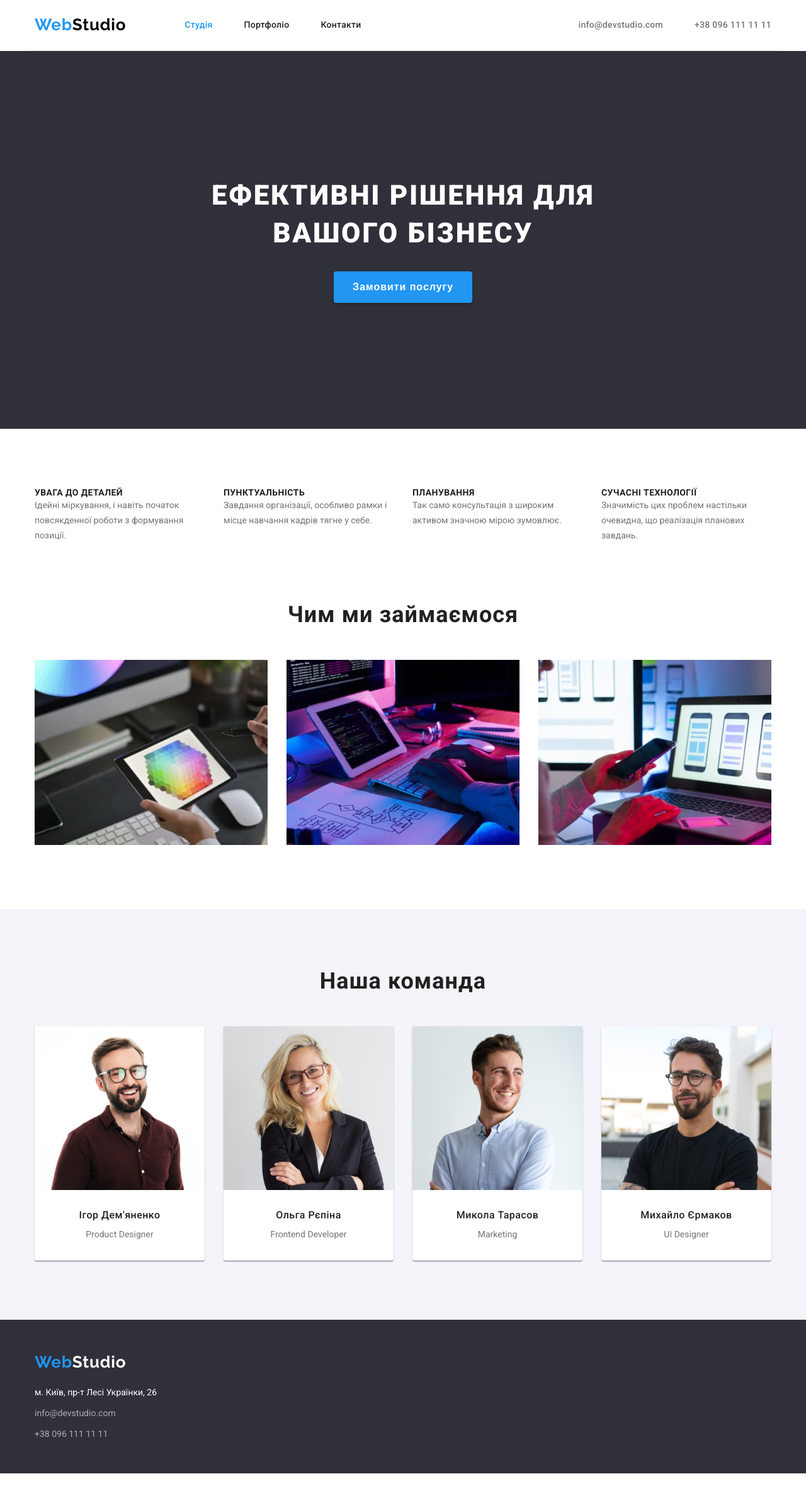
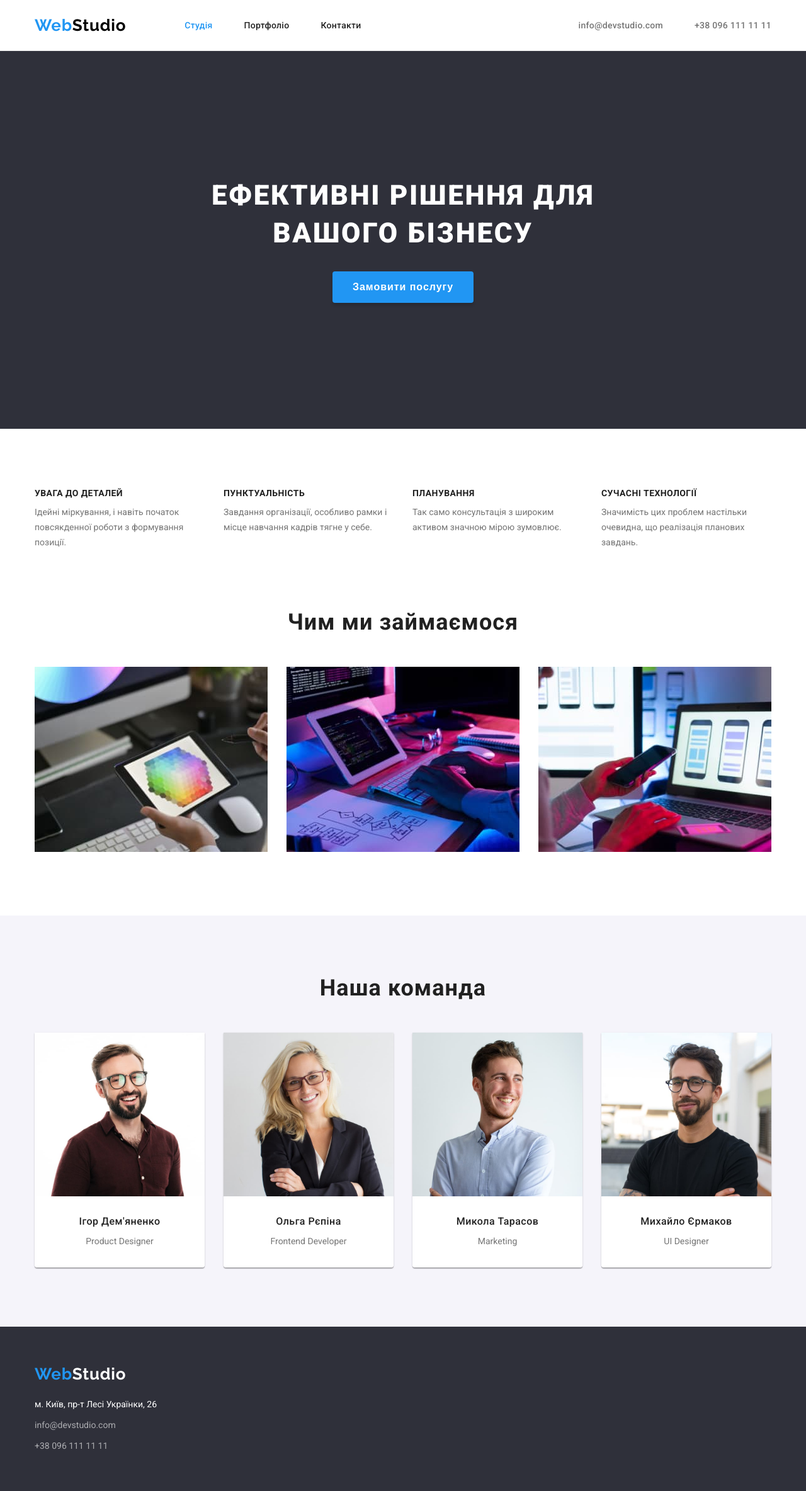
Before and after one commit to SMAILe3001/goit-markup-hw-03, a plain HTML site: page index.html in a window 1280 px wide. Shown: the whole page at 63% size. Before the commit the page ends 2340 px from the top, so only its background shows below. Drawn offline with Linux system fonts and the light colour scheme.

Commit message:
Правки
Виправив ширину сторінки. Перегрупував section і div. Прибрав margin у текста де не потрібно і замінив на pading блоку.

```diff
--- a/css/styles.css
+++ b/css/styles.css
@@ -1,19 +1,25 @@
 /* --КОЛЬОРИ САЙТУ-- */
 :root {
+    --logo-color: #000000;
     --primary-text-color: #212121;
+    --hero-fon: #2F303A;
     --title-text-color: #757575;
+    --contact-color: rgba(255, 255, 255, 0.6);
+    --portfolio-button: #F5F4FA;
+    --heder-border: #ECECEC;
+    --portfolio-border: #EEEEEE;
+    --hero-color: #FFFFFF;
     --accent-color: #2196F3;
-    --hero-color: #FFFFFF;
-    --portfolio-button: #F5F4FA;
-    --hero-fon: #2F303A;
-    --logo-color: #000000;
-    --contact-color: rgba(255, 255, 255, 0.6);
     --buttun-color-active: #188CE8;
-    --portfolio-border: #EEEEEE;
-    --heder-border: #ECECEC;
 }
 
 /* --ЗАГАЛЬНІ ЗМІННІ-- */
+
+*,
+*::before,
+*::after {
+    box-sizing: border-box;
+}
 
 /* переважаючі характеристики сторінки */
 body {
@@ -23,7 +29,7 @@ body {
     font-family: 'Roboto', sans-serif;
     font-weight: 400;
     font-size: 14px;
-    line-height: 1.7;
+    line-height: 1.7143;
 }
 
 /* Видалення крапок списку */
@@ -46,6 +52,16 @@ body {
     width: 1px;
     height: 1px;
     margin: -1px;
+
+    /* варіант від ментора */
+    /* position: absolute;
+    width: 1px;
+    height: 1px;
+    margin: -1px;
+    padding: 0;
+    overflow: hidden;
+    border: 0;
+    clip: rect(0 0 0 0); */
 }
 
 
@@ -53,7 +69,7 @@ body {
 .container {
     margin-left: auto;
     margin-right: auto;
-    width: 1170px;
+    width: 1200px;
     padding-left: 15px;
     padding-right: 15px;
 
@@ -83,9 +99,8 @@ h1, h2, h3, h4, p {
     margin-right: 93px;
 
     font-family: 'Raleway';
-    font-weight: 700;
     font-size: 26px;
-    line-height: 1.2;
+    line-height: 1.1923;
     letter-spacing: 0.03em;
 }
 
@@ -95,10 +110,13 @@ h1, h2, h3, h4, p {
 
 /* Навігація сайту */
 
+.page-header {
+    border-bottom: 1px solid var(--heder-border);
+}
+
 .header-nav {
     display: flex;
     align-items: center;
-    border-bottom: 1px solid var(--heder-border);
 }
 
 .site-nav {
@@ -115,10 +133,9 @@ margin-right: 50px;
     padding-bottom: 32px;
     color: var(--primary-text-color);
 
-
     font-weight: 500;
     font-size: 14px;
-    line-height: 1.14;
+    line-height: 1.1429;
     letter-spacing: 0.02em;
 }
 
@@ -127,10 +144,9 @@ margin-right: 50px;
 }
 
 .site-nav .link:hover,
-.site-nav .link:focus {
-    color: var(--accent-color);
-}
-
+.site-nav .link:focus,
+.adress-nav .link:hover,
+.adress-nav .link:focus,
 .link.current {
     color: var(--accent-color);
 }
@@ -149,17 +165,12 @@ margin-right: 50px;
 
     font-weight: 500;
     font-size: 14px;
-    line-height: 1.17;
+    line-height: 1.1429;
     letter-spacing: 0.02em;
 }
 
 .adress-nav li:first-child {
     margin-left: 0px;
-}
-
-.adress-nav .link:hover,
-.adress-nav .link:focus {
-    color: var(--accent-color);
 }
 
 /* --ТІЛО ОСНОВНОЇ СТОРІНКИ-- */
@@ -169,8 +180,8 @@ margin-right: 50px;
 .hero {
     background: var(--hero-fon);
     text-align: center;
-    height: 400px;
     padding-top: 200px;
+    padding-bottom: 200px;
 }
 
 .hero-title {
@@ -178,7 +189,7 @@ margin-right: 50px;
     width: 696px;
     font-weight: 900;
     font-size: 44px;
-    line-height: 1.36;
+    line-height: 1.3636;
     text-align: center;
     letter-spacing: 0.06em;
     text-transform: uppercase;
@@ -189,17 +200,13 @@ margin-right: 50px;
 .button {
     color: var(--hero-color);
     background: var(--accent-color);
-
     cursor: pointer;
-
     font-weight: 700;
     font-size: 16px;
-    line-height: 1.88;
+    line-height: 1.875;
     text-align: center;
     letter-spacing: 0.06em;
-
-    padding: 10px 30px;
-
+    padding: 10px 32px;
     margin-top: 30px;
     border: 0px;
     border-radius: 4px;
@@ -216,9 +223,8 @@ margin-right: 50px;
 .section-title {
     color: var(--primary-text-color);
 
-    font-weight: 700;
     font-size: 36px;
-    line-height: 1.16;
+    line-height: 1.1667;
     text-align: center;
     letter-spacing: 0.03em;
 }
@@ -226,7 +232,7 @@ margin-right: 50px;
 /* Особливості */
 
 .section {
-    padding-bottom: 94px;
+    padding-top: 94px;
 }
 
 .feature-list {
@@ -240,10 +246,10 @@ margin-right: 50px;
 
 .feature-title {
     color: var(--primary-text-color);
+    margin-bottom: 10px;
 
-    font-weight: 700;
     font-size: 14px;
-    line-height: 1.14;
+    line-height: 1.1721;
     letter-spacing: 0.03em;
     text-transform: uppercase;
 }
@@ -281,7 +287,7 @@ margin-right: 50px;
 
     font-weight: 500;
     font-size: 16px;
-    line-height: 1.19;
+    line-height: 1.1875;
     text-align: center;
     letter-spacing: 0.03em;
 }
@@ -311,7 +317,7 @@ margin-right: 50px;
 }
 
 .feature-section {
-    padding-top: 94px;
+    padding-bottom: 94px;
 }
 
 /* -- ТІЛО ПОРТФОЛіО-- */
@@ -319,11 +325,6 @@ margin-right: 50px;
 .filters {
     display: flex;
     justify-content: center;
-}
-
-.filters-section {
-    padding-top: 50px;
-    padding-bottom: 94px;
 }
 
 .filters-button {
@@ -334,14 +335,14 @@ margin-right: 50px;
 
     font-weight: 500;
     font-size: 16px;
-    line-height: 1.62;
+    line-height: 1.625;
     text-align: center;
     letter-spacing: 0.03em;
 
-    margin-right: 8px;
+    margin: 0px 4px;
     border-radius: 4px;
     border: 0px;
-    padding: 6px 25px;
+    padding: 6px 22px;
 }
 
 .filters-button:hover,
@@ -364,6 +365,8 @@ margin-right: 50px;
 }
 
 .projects-border {
+    padding: 20px 24px;
+
     border-right:1px solid var(--portfolio-border);
     border-bottom:1px solid var(--portfolio-border);
     border-left: 1px solid var(--portfolio-border);
@@ -380,44 +383,35 @@ margin-right: 50px;
 .projects-title {
     color: var(--primary-text-color);
 
-    font-weight: 700;
     font-size: 18px;
     line-height: 2;
     letter-spacing: 0.06em;
-
-    margin-top: 20px;
-    margin-left: 24px;
 }
 
 .projects-desc {
     font-weight: 400;
     font-size: 16px;
-    line-height: 1.88;
+    line-height: 1.875;
     letter-spacing: 0.03em;
 
     margin-top: 4px;
-    margin-left: 24px;
-    margin-bottom: 20px;
 }
 
 /* --ФУТЕР-- */
 
 .footer {
-    padding-top: 52px;
-    padding-bottom: 50px;
+    padding-top: 60px;
+    padding-bottom: 60px;
     background: var(--hero-fon);
 }
 
 .address {
     margin-top: 20px;
+    font-style: normal;
 }
 
 .logo-white {
     color: var(--hero-color);
-}
-
-.address {
-    font-style: normal;
 }
 
 .address-map {
@@ -440,3 +434,7 @@ margin-right: 50px;
 .address-list li:last-child {
     margin-bottom: 0px;
 }
+
+.footer .logo {
+    margin-right: 0px;
+}
--- a/index.html
+++ b/index.html
@@ -47,8 +47,8 @@
         <button type="button" class="button">Замовити послугу</button>
       </section>
       <!-- Особливості -->
-      <div class="center">
-        <section class="section container feature-section">
+      <section class="section">
+        <div class="container">
           <h2 class="section-title hidden">Наші особливості</h2>
           <ul class="feature-list list">
             <li>
@@ -68,10 +68,11 @@
               <p>Значимість цих проблем настільки очевидна, що реалізація планових завдань.</p>
             </li>
           </ul>
+        </div>
       </section>
-      </div>
       <!-- Чим ми займаємося -->
-      <section class="section container">
+      <section class="section feature-section">
+        <div class="container">
           <h2 class="section-title">Чим ми займаємося</h2>
           <ul class="work-list list">
             <li>
@@ -88,10 +89,11 @@
               <img src="./images/img_3.jpg" alt="Планшет з колажом вибору кольору" width="370" />
             </li>
           </ul>
+        </div>
       </section>
       <!-- Команда -->
-      <div class="comand-section">
-        <section class="section container feature-section">
+      <section class="section feature-section comand-section">
+        <div class="container">
           <h2 class="section-title">Наша команда</h2>
           <ul class="user-list list">
             <li>
@@ -123,9 +125,8 @@
               </div>
             </li>
           </ul>
+        </div>
       </section>
-      </div>
-      <!-- </div> -->
     </main>
     <!-- Футлер -->
     <footer class="footer">
```
Also changed, not shown: portfolio.html (+4 -2 lines). Lines whose indentation alone changed are shown as unchanged.
